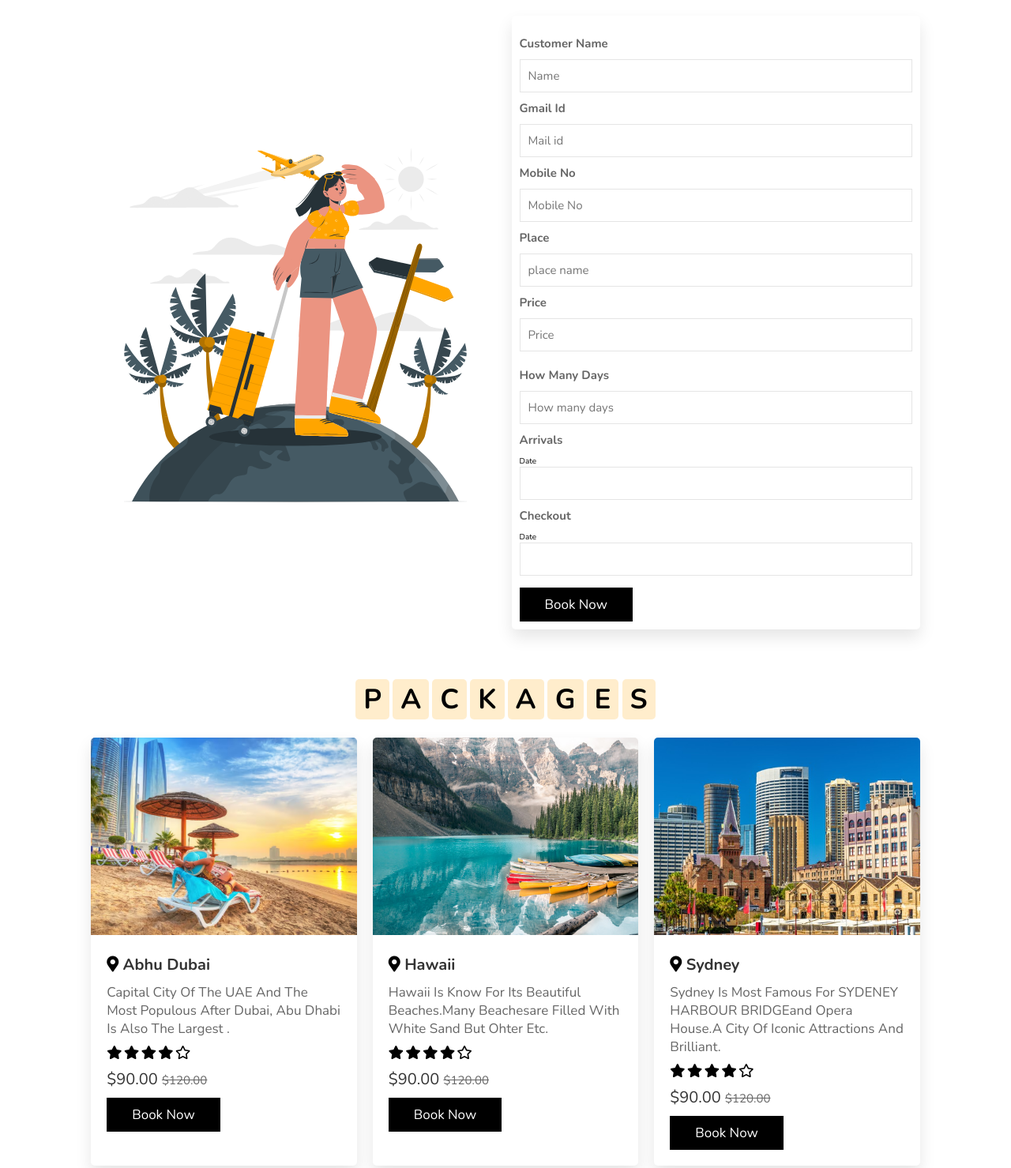
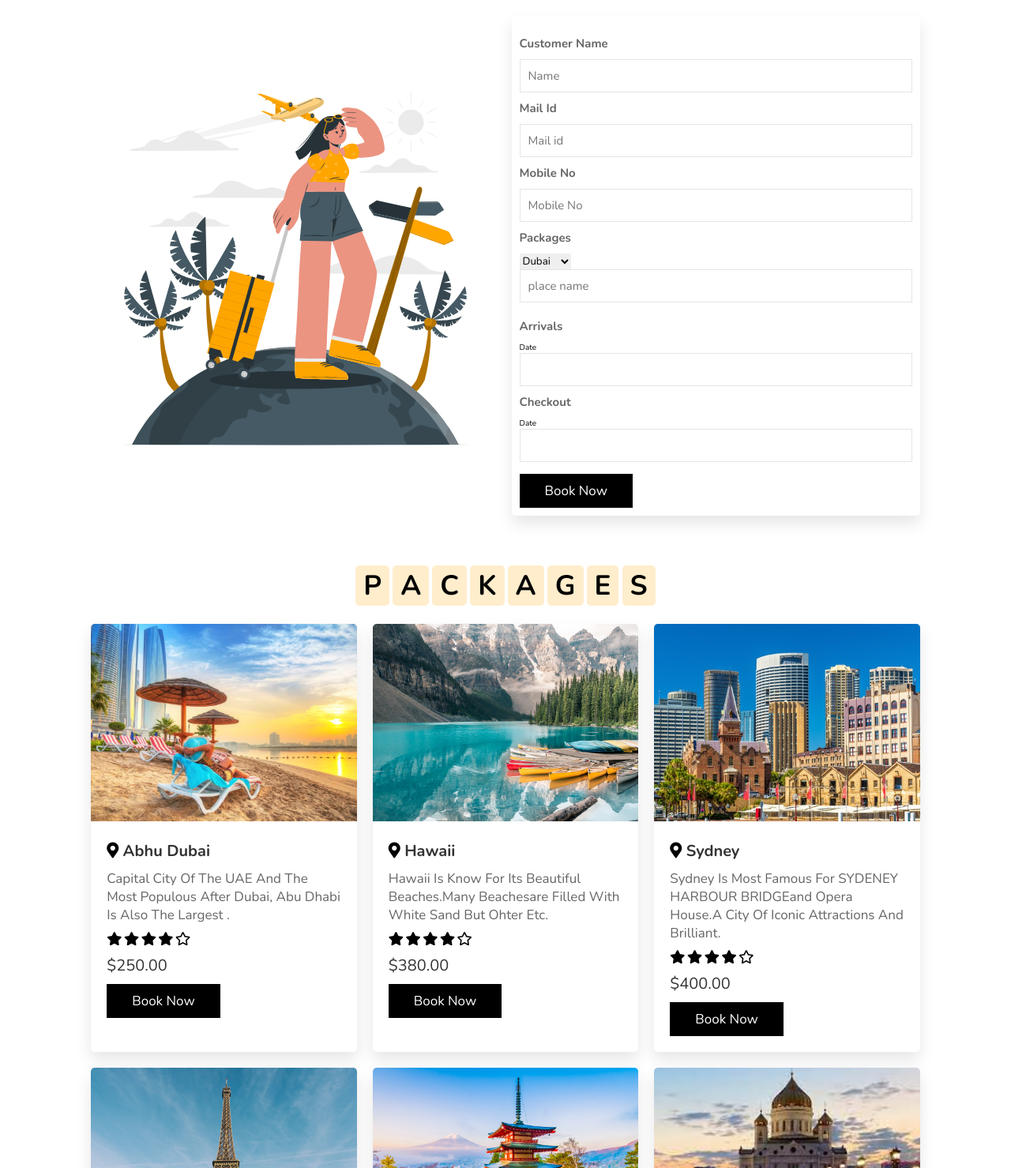
Before and after one commit to ramyasaiv/Travelling-1, a plain HTML site: page index.html in a window 1280 px wide. Shown: the part 897-2376 px from the top of the page at 79% size. Drawn offline with nearby package versions, Linux system fonts and the light colour scheme.

Commit message:
Update index.html

```diff
--- a/index.html
+++ b/index.html
@@ -111,20 +111,24 @@
         <div class="inputBox">
           <h3>Customer Name</h3>
           <input type="text" name="data[Customer Name]" placeholder="Name">
-          <h3>Gmail Id</h3>
+          <h3>Mail Id</h3>
           <input type="text" name="data[Mail Id]" placeholder="Mail id">
           <h3>Mobile No</h3>
           <input type="Number" name="data[Mobile No]" placeholder="Mobile No">
-            <h3>Place</h3>
+            <h3>Packages</h3>
+            <select name="dropdown">
+                <option value="Dubai">Dubai</option>
+                 <option value="Hawai">Hawai</option>
+                 <option value="sydney">Sydney</option>
+                 <option value="Paris">Paris</option>
+                 <option value="Tokyo">Tokyo</option>
+                 <option value="Russia">Russia</option>
             <input type="text" name="data[Place]" placeholder="place name">
-            <h3>Price</h3>
-            <input type="currency
-            " name="data[Price]" placeholder="Price">
+
 
         </div>
         <div class="inputBox">
-            <h3>how many days</h3>
-            <input type="number" name="data[How Many days]" placeholder="How many days">
+
           <h3>Arrivals</h3>
           <label>date</label>
           <input name="data[Arrival]" name="date">
@@ -172,7 +176,7 @@
                     <i class="fas fa-star"></i>
                     <i class="far fa-star"></i>
                 </div>
-                <div class="price"> $90.00 <span>$120.00</span> </div>
+                <div class="price"> $250.00</div>
                 <a href="dubai.html" class="btn">book now</a>
             </div>
         </div>
@@ -189,7 +193,7 @@
                     <i class="fas fa-star"></i>
                     <i class="far fa-star"></i>
                 </div>
-                <div class="price"> $90.00 <span>$120.00</span> </div>
+                <div class="price"> $380.00 </div>
                 <a href="Hawai.html" class="btn">book now</a>
             </div>
         </div>
@@ -206,7 +210,7 @@
                     <i class="fas fa-star"></i>
                     <i class="far fa-star"></i>
                 </div>
-                <div class="price"> $90.00 <span>$120.00</span> </div>
+                <div class="price"> $400.00 </div>
                 <a href="sydney.html" class="btn">book now</a>
             </div>
         </div>
@@ -223,7 +227,7 @@
                     <i class="fas fa-star"></i>
                     <i class="far fa-star"></i>
                 </div>
-                <div class="price"> $90.00 <span>$120.00</span> </div>
+                <div class="price"> $600.00 </div>
                 <a href="paris.html" class="btn">book now</a>
             </div>
         </div>
@@ -240,7 +244,7 @@
                     <i class="fas fa-star"></i>
                     <i class="far fa-star"></i>
                 </div>
-                <div class="price"> $90.00 <span>$120.00</span> </div>
+                <div class="price"> $550.00 </div>
                 <a href="Tokyo.html" class="btn">book now</a>
             </div>
         </div>
@@ -257,7 +261,7 @@
                     <i class="fas fa-star"></i>
                     <i class="far fa-star"></i>
                 </div>
-                <div class="price"> $90.00 <span>$120.00</span> </div>
+                <div class="price"> $370.00 </div>
                 <a href="Russia.html" class="btn">book now</a>
             </div>
         </div>
```
